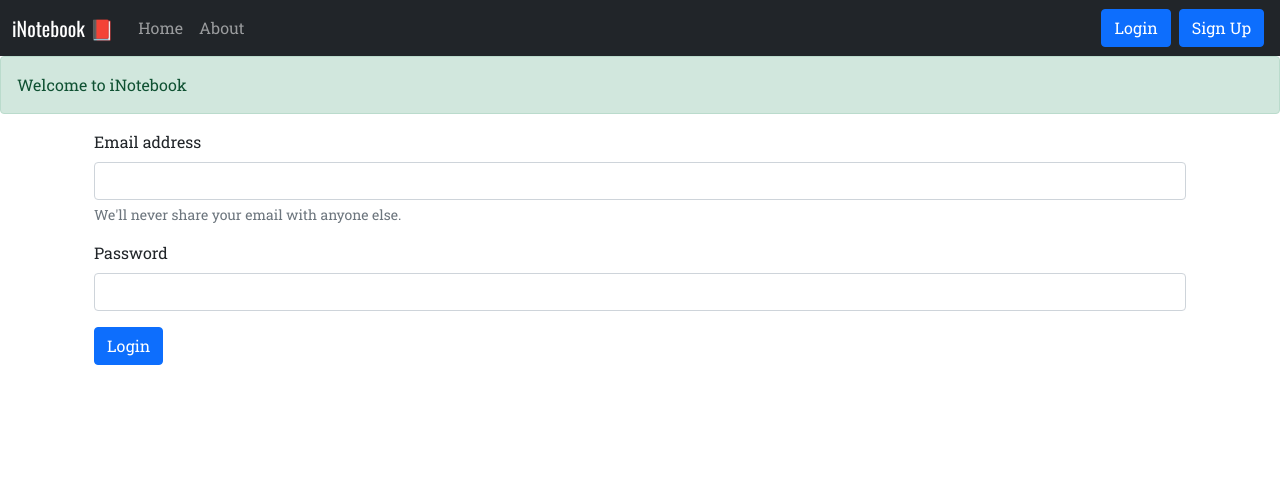
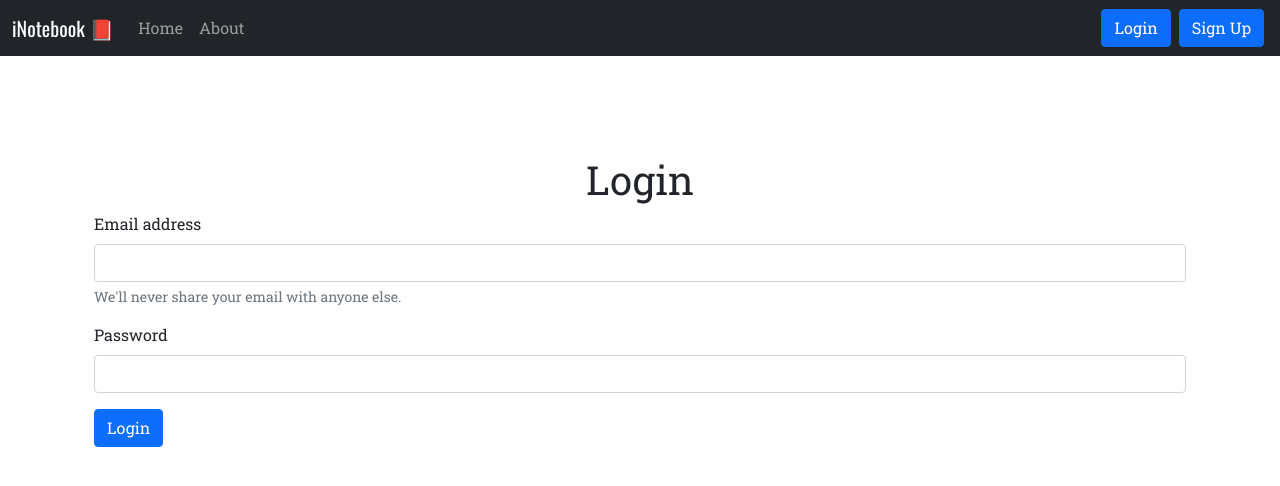
Before and after one commit to Surya8991/CloudNotebook, a React (Create React App) app: page /login in a window 1280 px wide. Shown: the top 486 px of the page. Built offline with nearby package versions, Linux system fonts and the light colour scheme.

Commit message:
Added Alert Functions

```diff
--- a/src/App.js
+++ b/src/App.js
@@ -1,5 +1,5 @@
 import './App.css';
-import React from 'react'
+import React, { useState } from 'react'
 import {
   BrowserRouter as Router,
   Routes,
@@ -9,26 +9,30 @@ import Navbar from './components/Navbar';
 import { Home } from './components/Home';
 import About from './components/About';
 import Login from './components/Login';
-import SignUp from './components/Signup';
+import SignUp from './components/SignUp';
 import NoteState from './context/notes/NoteState';
+import Alert from './components/Alert';
 
 function App() {
-
+  const [alert, setAlert] = useState(null);
+  const showAlert = (message, type) => {
+    setAlert({ msg: message, type: type });
+    setTimeout(() => {
+      setAlert(null);
+    }, 2000);
+  };
   return (
     <>
       <NoteState>
         <Router>
           <Navbar />
+          <Alert alert={alert} />
           <div className='container'>
             <Routes>
-          <Route exact path="/" Component={Home}>
-          </Route>
-          <Route exact path="/about" Component={About}>
-          </Route>
-          <Route exact path="/login" Component={Login}>
-          </Route>
-          <Route exact path="/signup" Component={SignUp}>
-          </Route>
+              <Route exact path="/" element={<Home showAlert={showAlert} />} />
+              <Route exact path="/about" element={<About showAlert={showAlert} />} />
+              <Route exact path="/login" element={<Login showAlert={showAlert} />} />
+              <Route exact path="/signup" element={<SignUp showAlert={showAlert} />} />
             </Routes>
           </div>
         </Router>
--- a/src/components/AddNotes.js
+++ b/src/components/AddNotes.js
@@ -1,21 +1,22 @@
 import React, { useContext, useState } from 'react'
 import noteContext from "../context/notes/noteContext"
 
-const AddNote = () => {
+const AddNote = (props) => {
     const context = useContext(noteContext);
     const { addNote } = context;
-
     const [note, setNote] = useState({ title: "", description: "", tag: "" })
 
     const handleClick = (e) => {
         e.preventDefault();
         addNote(note.title, note.description, note.tag);
         setNote({ title: "", description: "", tag: "" })
+        props.showAlert("Added successfully", "success")
     }
 
     const onChange = (e) => {
         setNote({ ...note, [e.target.name]: e.target.value })
     }
+
     return (
         <div className="container my-3">
             <h2 className='text-center'>Add a Note</h2>
--- a/src/components/Alert.js
+++ b/src/components/Alert.js
@@ -1,11 +1,17 @@
 import React from 'react'
 
-export const Alert = (props) => {
+function Alert(props) {
+    const capitalize = (word) => {
+        const lower = word.toLowerCase();
+        return lower.charAt(0).toUpperCase() + lower.slice(1);
+    }
     return (
-        <div>
-            <div className="alert alert-success" role="alert">
-                {props.message}
-            </div>
+        <div style={{ height: '50px' }}>
+            {props.alert && <div className={`alert alert-${props.alert.type} alert-dismissible fade show`} role="alert">
+                <strong>{capitalize(props.alert.type)}</strong>: {props.alert.msg}
+            </div>}
         </div>
     )
 }
+
+export default Alert
--- a/src/components/Home.js
+++ b/src/components/Home.js
@@ -1,10 +1,10 @@
 import Notes from './Notes';
 
-export const Home = () => {
-
+export const Home = (props) => {
+    const { showAlert } = props
     return (
         <>
-            <Notes />
+            <Notes showAlert={showAlert} />
         </>
     )
 }
--- a/src/components/Login.js
+++ b/src/components/Login.js
@@ -1,49 +1,79 @@
-import React,{useState} from 'react'
-import { useNavigate } from "react-router-dom";
+import React, { useState } from 'react';
+import { useNavigate } from 'react-router-dom';
+
 function Login(props) {
-    const [credentials, setCredentials] = useState({email:"",password:""})
+  const [credentials, setCredentials] = useState({ email: '', password: '' });
   const navigate = useNavigate();
-    const onSubmit=async(e)=>{
-        e.preventDefault()
-        const response = await fetch("http://localhost:5000/api/auth/login", {
+  const onSubmit = async (e) => {
+    e.preventDefault();
+    const response = await fetch('http://localhost:5000/api/auth/login', {
       method: 'POST',
       headers: {
-                'Content-Type': 'application/json'
+        'Content-Type': 'application/json',
       },
-            body: JSON.stringify({email: credentials.email, password: credentials.password})
+      body: JSON.stringify({ email: credentials.email, password: credentials.password }),
     });
-        const json = await response.json()
+    const json = await response.json();
     console.log(json);
-        if (json.success){
+    if (json.success) {
       // Save the auth token and redirect
       localStorage.setItem('token', json.authtoken);
       navigate('/');
+    props.showAlert("Logged in Successfully!", "success");
+    } else {
+      props.showAlert("Invalid Details!", "danger");
+      setCredentials({ email: '', password: '' })
     }
-        else{
-            alert("Invalid credentials");
-        }
-    }
+  };
+
   const onChange = (e) => {
-        setCredentials({ ...credentials, [e.target.name]: e.target.value })
-    }
+    setCredentials({ ...credentials, [e.target.name]: e.target.value });
+  };
+
   return (
-    <>
-    <div className='container'>
+    <div className="container">
       <form onSubmit={onSubmit}>
+        <h1 className='text-center'>Login</h1>
         <div className="mb-3">
-    <label htmlFor="email" className="form-label">Email address</label>
-    <input type="email" className="form-control" id="email"  name='email' aria-describedby="emailHelp" minLength={5} required value={credentials.email} onChange={onChange}/>
-    <div id="emailHelp" className="form-text">We'll never share your email with anyone else.</div>
+          <label htmlFor="email" className="form-label">
+            Email address
+          </label>
+          <input
+            type="email"
+            className="form-control"
+            id="email"
+            name="email"
+            aria-describedby="emailHelp"
+            minLength={5}
+            required
+            value={credentials.email}
+            onChange={onChange}
+          />
+          <div id="emailHelp" className="form-text">
+            We'll never share your email with anyone else.
+          </div>
         </div>
         <div className="mb-3">
-    <label htmlFor="password" className="form-label">Password</label>
-    <input type="password" className="form-control" id="password" name='password' minLength={5} required value={credentials.password} onChange={onChange}/>
+          <label htmlFor="password" className="form-label">
+            Password
+          </label>
+          <input
+            type="password"
+            className="form-control"
+            id="password"
+            name="password"
+            minLength={5}
+            required
+            value={credentials.password}
+            onChange={onChange}
+          />
         </div>
-  <button type="submit" className="btn btn-primary">Login</button>
+        <button type="submit" className="btn btn-primary">
+          Login
+        </button>
       </form>
     </div>
-    </>
-  )
+  );
 }
 
-export default Login
+export default Login;
--- a/src/components/Navbar.js
+++ b/src/components/Navbar.js
@@ -1,6 +1,6 @@
 import React, {useEffect} from 'react'
 import { Link, useLocation } from "react-router-dom";
-import { Alert } from './Alert';
+import Alert from './Alert';
 
 const Navbar = () => {
     let location = useLocation();
--- a/src/components/Noteitem.js
+++ b/src/components/Noteitem.js
@@ -5,12 +5,17 @@ const Noteitem = (props) => {
     const context = useContext(noteContext);
     const { deleteNote } = context;
     const { note ,updateNote} = props;
+    const onClick=(e)=>{
+        e.preventDefault()
+        deleteNote(note._id)
+        props.showAlert("Deleted successfully", "success")
+    }
     return (
         <div className="col-md-3">
             <div className="card my-3">
                 <div className="card-body">
                     <div className="d-flex align-items-center">
-                        <h5 className="card-title">{note.title}</h5><i className="far fa-trash-alt mx-2"  onClick={()=>{deleteNote(note._id)}}></i>
+                        <h5 className="card-title">{note.title}</h5><i className="far fa-trash-alt mx-2"  onClick={onClick}></i>
                         <i className="far fa-edit mx-2" onClick={()=>{updateNote(note)}}></i>
                     </div>
                     <p className="card-text">{note.description}</p>
--- a/src/components/Notes.js
+++ b/src/components/Notes.js
@@ -3,7 +3,7 @@ import noteContext from "../context/notes/noteContext"
 import Noteitem from './Noteitem';
 import AddNote from '../components/AddNotes';
 
-const Notes = () => {
+const Notes = (props) => {
     const context = useContext(noteContext);
     const { notes, getNotes, editNote } = context;
     useEffect(() => {
@@ -23,15 +23,16 @@ const Notes = () => {
         console.log("Updating the note...", note)
         editNote(note.id, note.etitle, note.edescription, note.etag)
         refClose.current.click();
+        props.showAlert("Edited successfully", "success")
     }
 
     const onChange = (e) => {
         setNote({ ...note, [e.target.name]: e.target.value })
     }
-
+    const { showAlert } = props
     return (
         <>
-            <AddNote />
+            <AddNote showAlert={showAlert} />
             <button ref={ref} type="button" className="btn btn-primary d-none" data-bs-toggle="modal" data-bs-target="#exampleModal">
                 Launch demo modal
             </button>
@@ -70,10 +71,10 @@ const Notes = () => {
             <div className="row my-3">
                 <h2 className='text-center'>You Notes</h2>
                 <div className='container mx-2'>
-                {notes.length===0 && 'No Notes to Display'}
+                    {notes.length === 0 && 'No Notes to Display'}
                 </div>
                 {notes.map((note) => {
-                    return <Noteitem key={note._id} updateNote={updateNote} note={note} />
+                    return <Noteitem key={note._id} updateNote={updateNote} note={note} showAlert={showAlert} />
                 })}
             </div>
         </>
--- a/src/components/Signup.js
+++ b/src/components/Signup.js
@@ -1,7 +1,7 @@
 import React, { useState } from 'react';
 import { useNavigate } from 'react-router-dom';
 
-function SignUp() {
+function SignUp(props) {
   const [credentials, setCredentials] = useState({ name: "", email: '', password: '', confirmPassword: "" });
   const navigate = useNavigate();
 
@@ -20,8 +20,10 @@ function SignUp() {
       // Save the auth token and redirect
       localStorage.setItem('token', json.authtoken);
       navigate('/');
+      props.showAlert("Account Created Successfully!", "success");
     } else {
-      alert('Invalid credentials');
+      props.showAlert("Invalid Details!", "danger");
+      setCredentials({ name: "", email: '', password: '', confirmPassword: "" })
     }
   };
 
@@ -35,7 +37,7 @@ function SignUp() {
           <h1 className='text-center'>Sign Up</h1>
           <div className="mb-3">
             <label htmlFor="name" className="form-label">
-             Name / UserName
+              Name / UserName
             </label>
             <input
               type="text"
```
Lines whose indentation alone changed are shown as unchanged.
